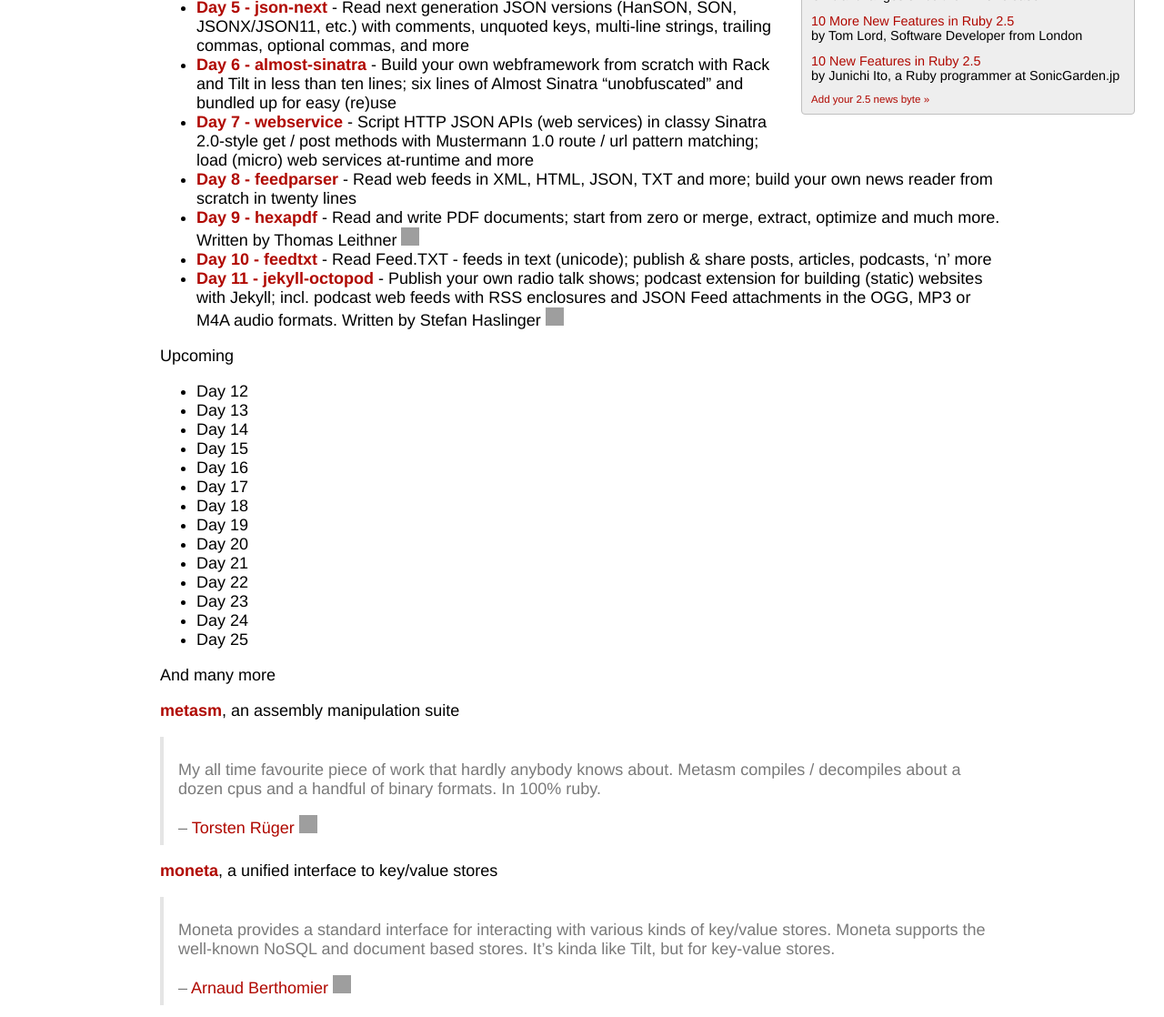
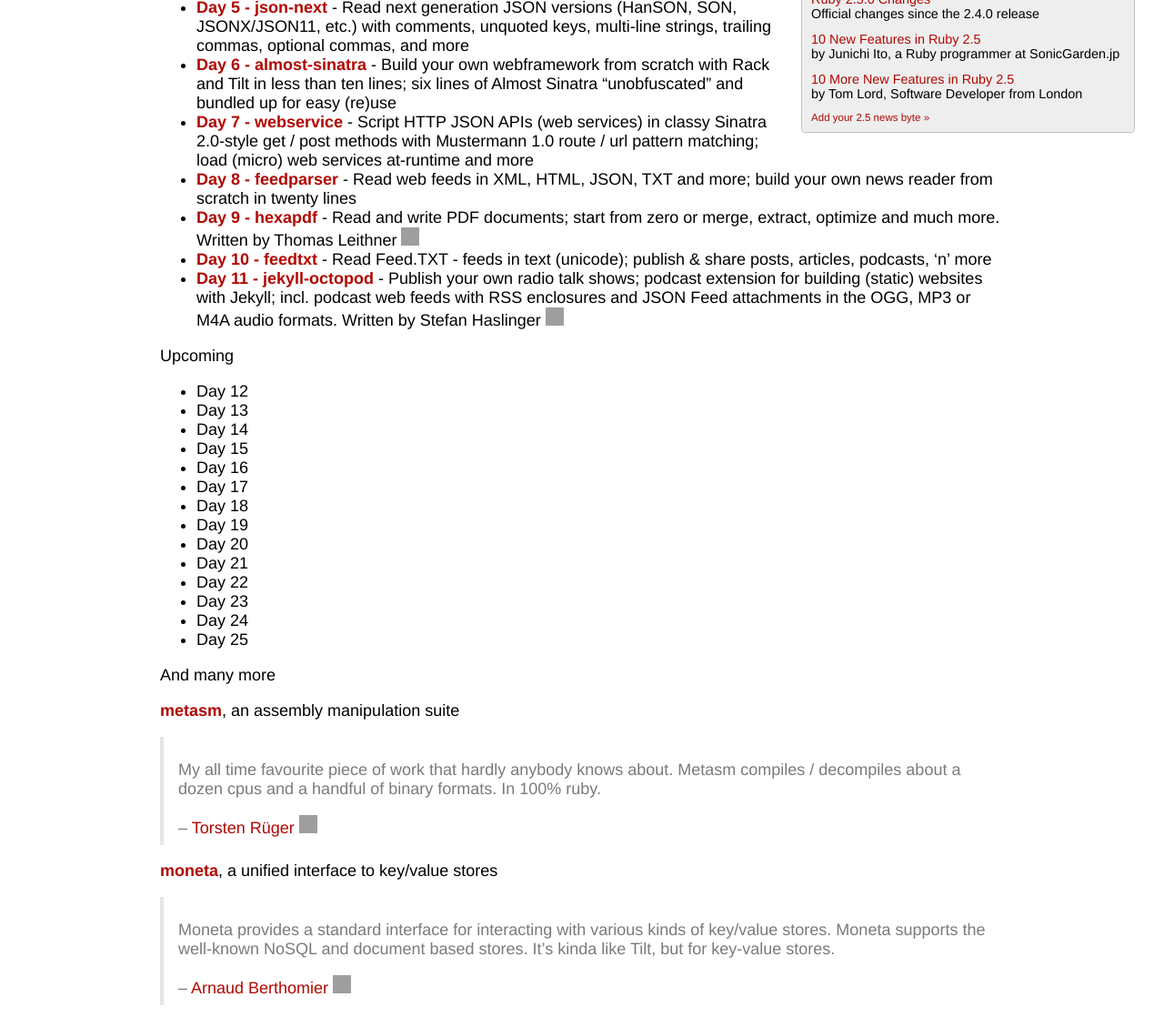
Before and after one commit to wongatron/calendar, a Jekyll site: the page built from README.md, in a window 1280 px wide. Shown: the part 320-1438 px from the top of the page at 91% size. Built offline with Jekyll 4.4.1, drawn with Linux system fonts in a browser that asks for light colours; our own code applies the rules of GitHub Pages for plain Markdown files; some of the changed text lies outside the part shown; grey boxes are pictures that could not be loaded.

Commit message:
Update broadcasts.html

```diff
--- a/_includes/broadcasts.html
+++ b/_includes/broadcasts.html
@@ -34,8 +34,8 @@
     </div>
   </div>
 
-  <div style="text-align: center;">
-    <b>Ruby 2.5 Upcoming - Dec 25th, 2018 - What's News?</b>
+  <div style="text-align: center; padding-top: 20px;">
+    <b>Ruby 2.5 Upcoming - Dec 25th, 2017 - What's News?</b>
   </div>
   <div>
     <div style="padding: 6px;">
@@ -43,12 +43,12 @@
       Official changes since the 2.4.0 release
     </div>
     <div style="padding: 6px;">
+      <a href="https://tom-lord.github.io/10-More-New-Features-In-Ruby-2.5/">10 New Features in Ruby 2.5</a><br>
+      by Junichi Ito, a Ruby programmer at SonicGarden.jp
+    </div>
+    <div style="padding: 6px;">
       <a href="https://tom-lord.github.io/10-More-New-Features-In-Ruby-2.5/">10 More New Features in Ruby 2.5</a><br>
       by Tom Lord, Software Developer from London
-    </div>
-    <div style="padding: 6px;">
-      <a href="https://tom-lord.github.io/10-More-New-Features-In-Ruby-2.5/">10 New Features in Ruby 2.5</a><br>
-      by Junichi Ito, a Ruby programmer at SonicGarden.jp
     </div>
     <div style="padding: 6px; font-size: 80%;">
       <a href="https://github.com/planetruby/advent2017/blob/master/_includes/broadcasts.html">Add your 2.5 news byte »</a>
```
